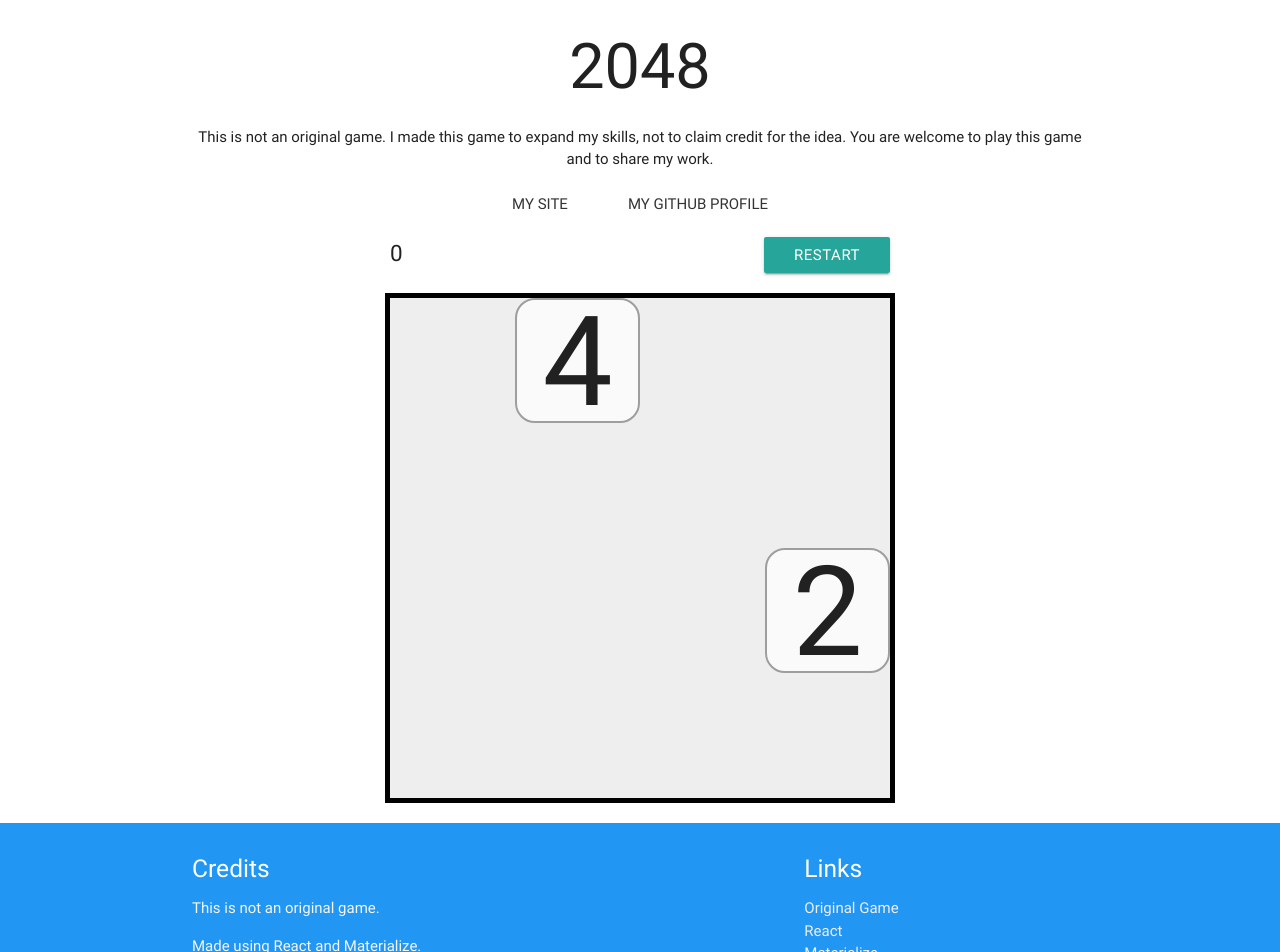
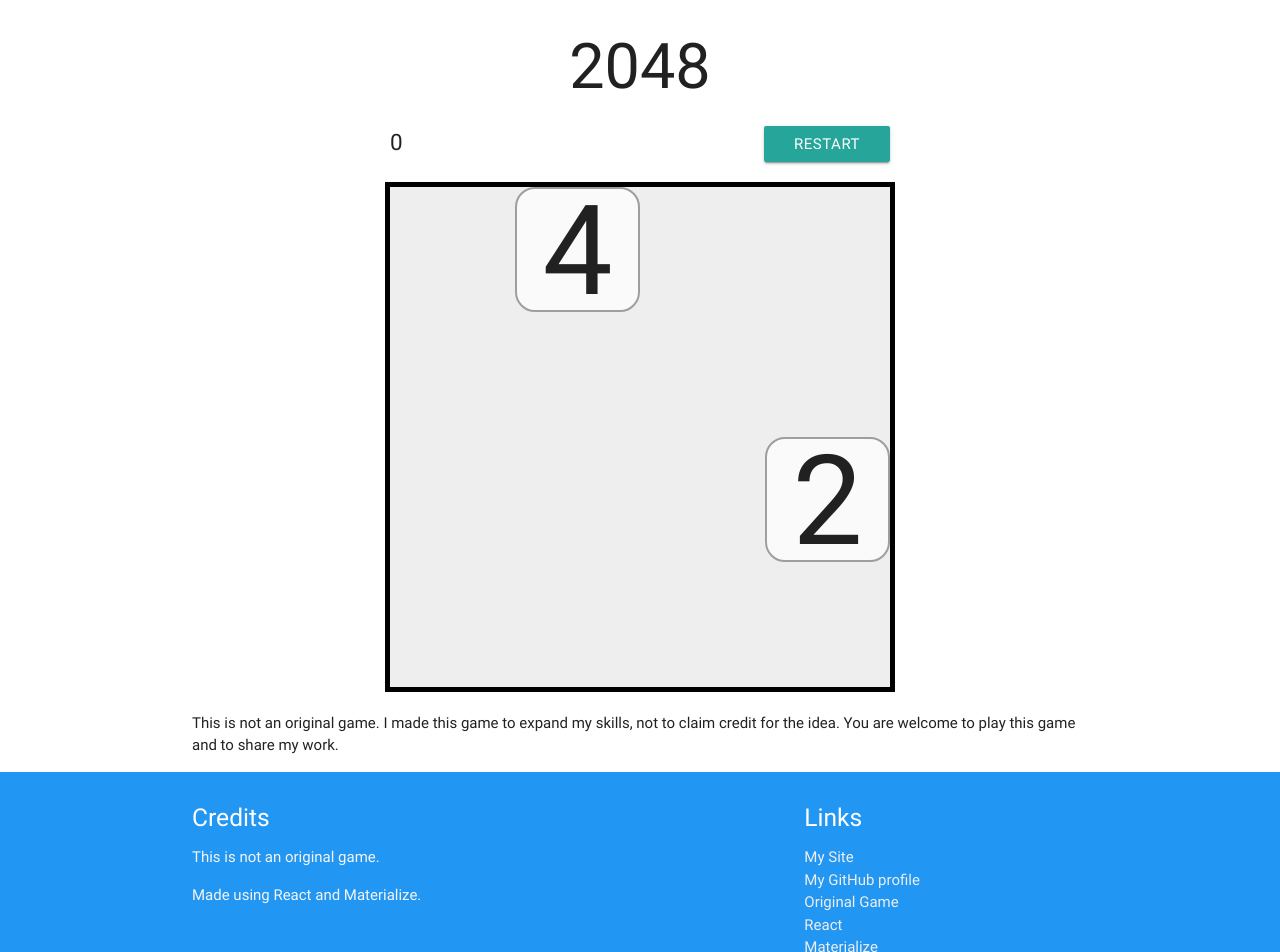
Before and after one commit to Benjamin-Davies/2048, a React (Create React App) app: page / in a window 1280 px wide. Shown: the top 952 px of the page. Built offline with nearby package versions, Linux system fonts and the light colour scheme.

Commit message:
Re-arrange text

```diff
--- a/src/App.tsx
+++ b/src/App.tsx
@@ -8,23 +8,17 @@ class App extends React.Component {
       <div>
         <header className="center container">
           <h1>2048</h1>
+        </header>
+        <main className="center">
+          <Game />
+        </main>
+        <section className="container">
           <p>
             This is not an original game. I made this game to expand my skills,
             not to claim credit for the idea. You are welcome to play this game
             and to share my work.
           </p>
-          <p>
-            <a className="btn-flat" href="https://benjamin-davies.github.io/">
-              My Site
-            </a>
-            <a className="btn-flat" href="https://github.com/benjamin-davies/">
-              My GitHub profile
-            </a>
-          </p>
-        </header>
-        <main className="center">
-          <Game />
-        </main>
+        </section>
         <footer className="page-footer blue">
           <div className="container">
             <div className="row">
@@ -40,6 +34,22 @@ class App extends React.Component {
               <div className="col l4 offset-l2 s12">
                 <h5 className="white-text">Links</h5>
                 <ul>
+                  <li>
+                    <a
+                      className="grey-text text-lighten-3"
+                      href="https://benjamin-davies.github.io/"
+                    >
+                      My Site
+                    </a>
+                  </li>
+                  <li>
+                    <a
+                      className="grey-text text-lighten-3"
+                      href="https://github.com/benjamin-davies/"
+                    >
+                      My GitHub profile
+                    </a>
+                  </li>
                   <li>
                     <a
                       className="grey-text text-lighten-3"
```
